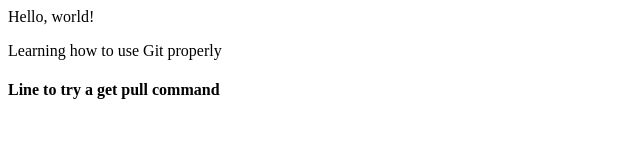
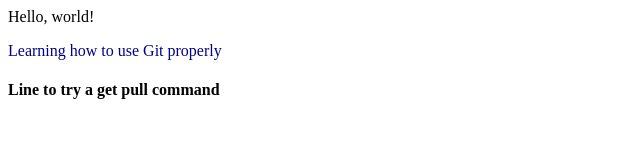
Before and after one commit to kammnd/cs50_project0, a plain HTML site: page hello.html in a window 1280 px wide. Shown: the whole page, without its empty margins (0-640 px from the left). Drawn offline with Linux system fonts and the light colour scheme.

Commit message:
Add style

```diff
--- a/hello.html
+++ b/hello.html
@@ -5,7 +5,7 @@
     </head>
     <body>
         Hello, world!
-        <p>Learning how to use Git properly</p>
+        <p style="color:darkblue;">Learning how to use Git properly</p>
         <h4>Line to try a get pull command</h4>
     </body>
 </html>
```
